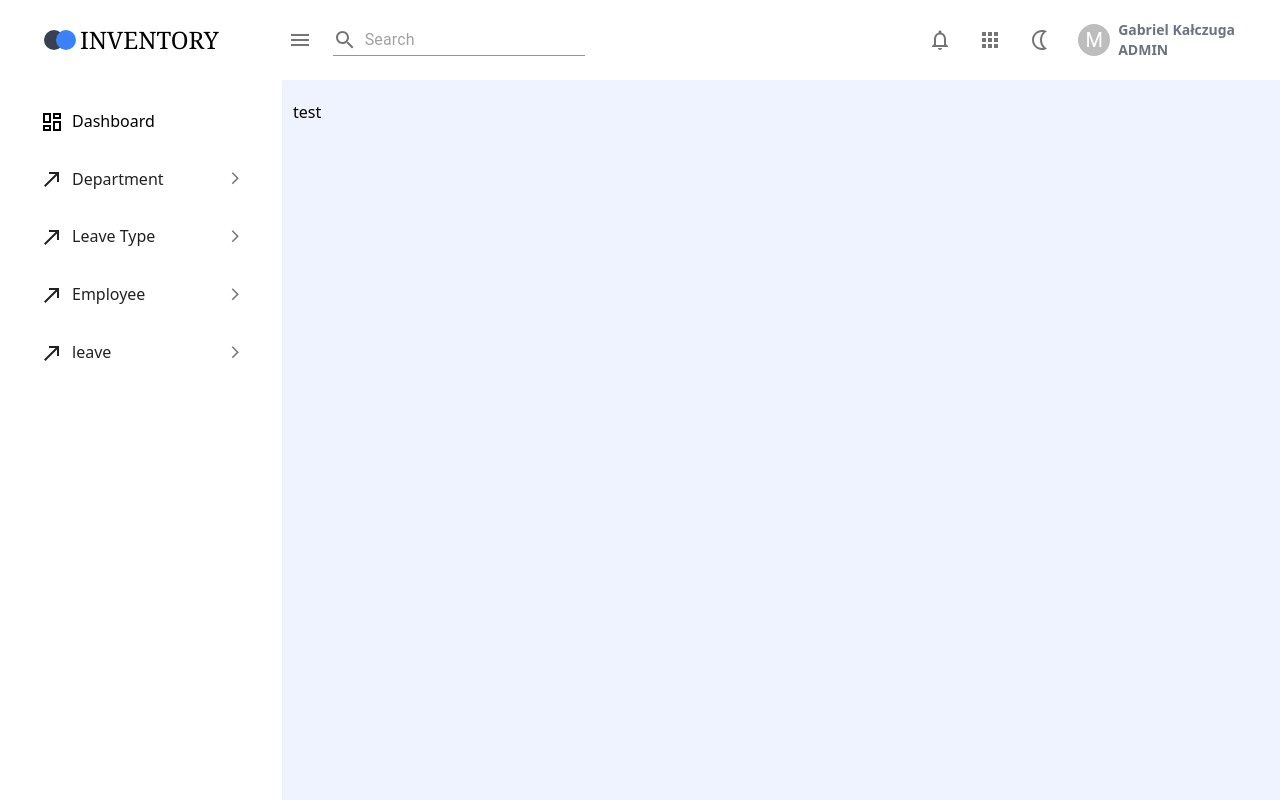
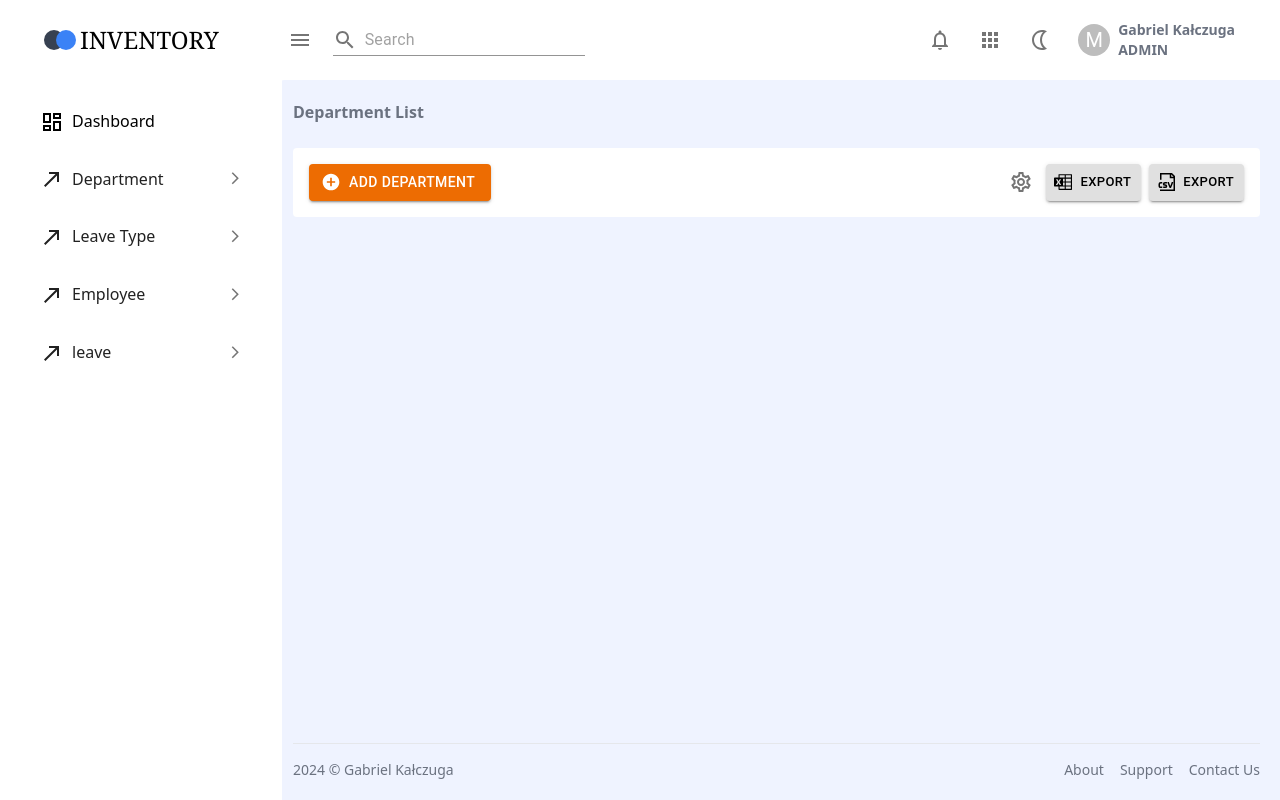
Before and after one commit to kalczugag/Employee-Leave-Management, a React (Create React App) app in the folder client/: page /department/list in a window 1280 px wide. Built offline with nearby package versions, Linux system fonts and the light colour scheme.

Commit message:
added reusable components and layouts

```diff
--- a/client/package.json
+++ b/client/package.json
@@ -16,6 +16,7 @@
         "@types/node": "^16.18.73",
         "@types/react": "^18.2.48",
         "@types/react-dom": "^18.2.18",
+        "@types/react-icons": "^3.0.0",
         "classnames": "^2.5.1",
         "employee-leave-management": "file:..",
         "react": "^18.2.0",
--- a/client/src/App.tsx
+++ b/client/src/App.tsx
@@ -2,8 +2,9 @@ import { Route, Routes } from "react-router-dom";
 import Layout from "./layout/Layout";
 import Auth from "./pages/Auth";
 import Home from "./pages/Home";
+import Dashboard from "./pages/Dashboard";
+import DepartmentList from "./pages/DepartmentList";
 import Test from "./pages/test";
-import Dashboard from "./pages/Dashboard";
 
 const App = () => {
     return (
@@ -15,7 +16,7 @@ const App = () => {
                     <Route index element={<Dashboard />} />
                     <Route path="/department">
                         <Route path="new" element={<Test />} />
-                        <Route path="list" element={<Test />} />
+                        <Route path="list" element={<DepartmentList />} />
                     </Route>
                     <Route path="/leavetype">
                         <Route path="list" element={<Test />} />
--- /dev/null
+++ b/client/src/components/ActionButtons/index.tsx
@@ -0,0 +1,47 @@
+import IconButton from "@mui/material/IconButton";
+import Button from "@mui/material/Button";
+import SettingsOutlinedIcon from "@mui/icons-material/SettingsOutlined";
+import AddCircleIcon from "@mui/icons-material/AddCircle";
+import { SiMicrosoftexcel } from "react-icons/si";
+import { GrDocumentCsv } from "react-icons/gr";
+
+interface Props {
+    label: string;
+}
+
+const ActionButtons = ({ label }: Props) => {
+    return (
+        <div className="flex flex-row justify-between">
+            <Button
+                variant="contained"
+                color="warning"
+                startIcon={<AddCircleIcon />}
+            >
+                {label}
+            </Button>
+            <div className="flex flex-row space-x-2">
+                <IconButton size="small" aria-label="settings">
+                    <SettingsOutlinedIcon />
+                </IconButton>
+                <Button
+                    size="small"
+                    variant="contained"
+                    color="inherit"
+                    startIcon={<SiMicrosoftexcel />}
+                >
+                    Export
+                </Button>
+                <Button
+                    size="small"
+                    variant="contained"
+                    color="inherit"
+                    startIcon={<GrDocumentCsv />}
+                >
+                    Export
+                </Button>
+            </div>
+        </div>
+    );
+};
+
+export default ActionButtons;
--- /dev/null
+++ b/client/src/layout/DefaultPage/index.tsx
@@ -0,0 +1,33 @@
+import { ReactNode } from "react";
+import CopyrightsFooter from "../Footer";
+
+interface Props {
+    children: ReactNode;
+    label: string;
+    footer?: boolean;
+}
+
+const DefaultPage = ({ children, label, footer = true }: Props) => {
+    return (
+        <div className="flex flex-col h-full">
+            <div className="flex-1 flex flex-col space-y-6">
+                <h3 className="font-semibold text-gray-500">{label}</h3>
+                {children}
+            </div>
+            {footer && (
+                <div className="flex flex-col justify-between text-sm text-gray-500 border-t md:flex-row">
+                    <div>
+                        <CopyrightsFooter />
+                    </div>
+                    <div className="flex flex-row items-end space-x-4">
+                        <a href="#">About</a>
+                        <a href="#">Support</a>
+                        <a href="#">Contact Us</a>
+                    </div>
+                </div>
+            )}
+        </div>
+    );
+};
+
+export default DefaultPage;
--- a/client/src/layout/Layout/index.tsx
+++ b/client/src/layout/Layout/index.tsx
@@ -1,6 +1,6 @@
 import { ReactNode } from "react";
 import { useLocation } from "react-router-dom";
-import { SignType } from "../../enums/signType";
+import { SignType } from "../../enums/signType.enum";
 import Header from "../../components/Header";
 import Sidebar from "../../components/Sidebar";
 
--- a/client/src/pages/Dashboard.tsx
+++ b/client/src/pages/Dashboard.tsx
@@ -1,11 +1,9 @@
+import DefaultPage from "../layout/DefaultPage";
 import Stats from "../components/Stats";
-import CopyrightsFooter from "../layout/Footer";
 
 const Dashboard = () => {
     return (
-        <div className="flex flex-col h-full">
-            <div className="flex-1 flex flex-col space-y-6">
-                <h3 className="font-semibold text-gray-500">Dashboard</h3>
+        <DefaultPage label="Dashboard">
             <Stats />
             <div className="flex flex-row justify-between space-x-6 text-gray-500">
                 <div className="flex-1 p-6 rounded bg-white">
@@ -15,18 +13,7 @@ const Dashboard = () => {
                     <h3>Department Head</h3>
                 </div>
             </div>
-            </div>
-            <div className="flex flex-col justify-between text-sm text-gray-500 border-t md:flex-row">
-                <div>
-                    <CopyrightsFooter />
-                </div>
-                <div className="flex flex-row items-end space-x-4">
-                    <a href="#">About</a>
-                    <a href="#">Support</a>
-                    <a href="#">Contact Us</a>
-                </div>
-            </div>
-        </div>
+        </DefaultPage>
     );
 };
 
--- /dev/null
+++ b/client/src/pages/DepartmentList.tsx
@@ -0,0 +1,14 @@
+import DefaultPage from "../layout/DefaultPage";
+import ActionButtons from "../components/ActionButtons";
+
+const DepartmentList = () => {
+    return (
+        <DefaultPage label="Department List">
+            <div className="bg-white p-4 rounded">
+                <ActionButtons label="Add Department" />
+            </div>
+        </DefaultPage>
+    );
+};
+
+export default DepartmentList;
```
Also changed, not shown: client/src/enums/signType.enum.ts (renamed from client/src/enums/signType.ts), 1 other file (tests, documents, lock files or other folders). Lines whose indentation alone changed are shown as unchanged.
